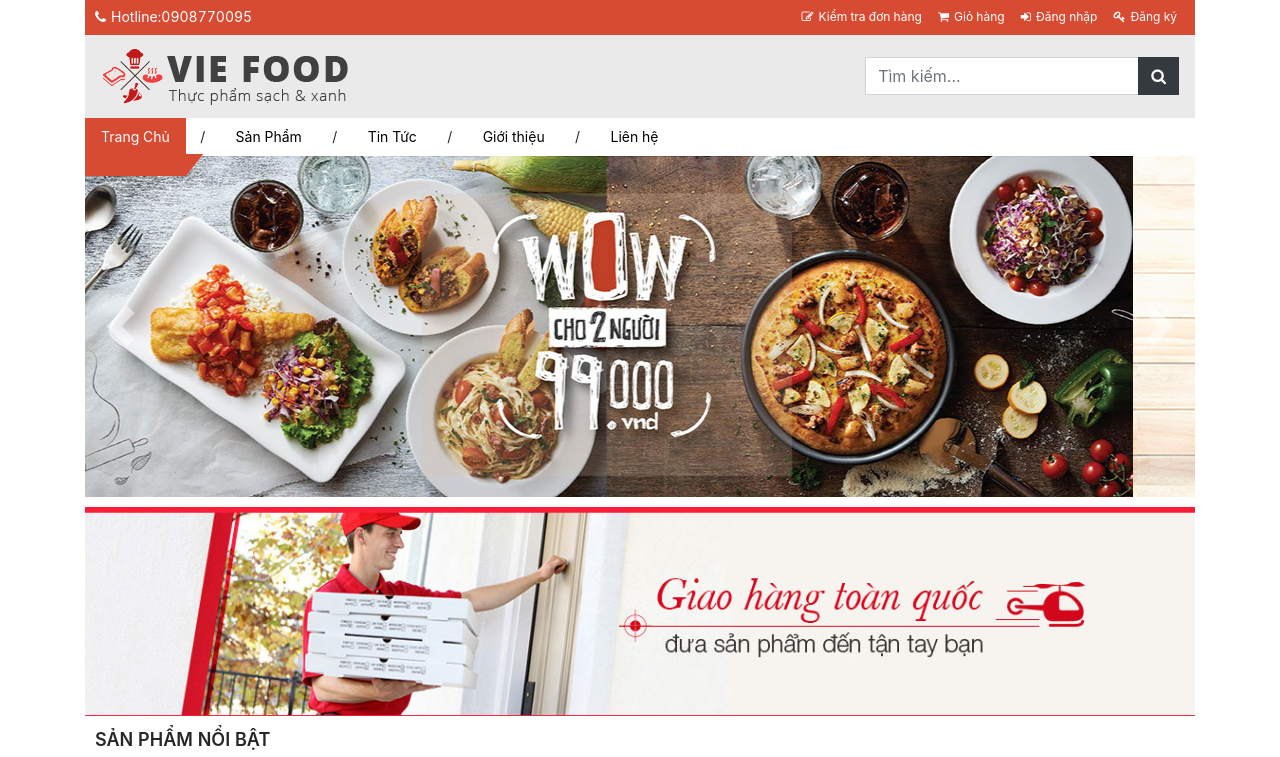
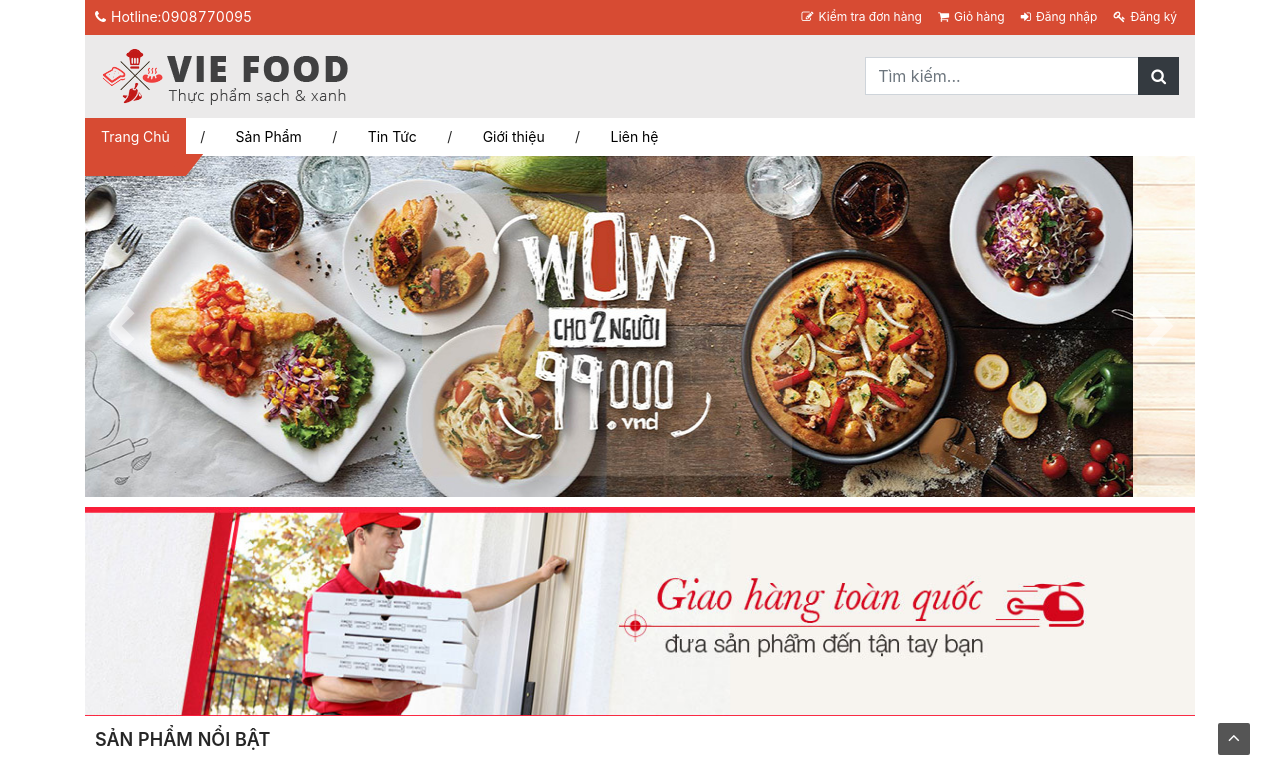
Before and after one commit to xuanthuy78/Vni-Foody-Frontend, a React (Create React App) app: page / in a window 1280 px wide. Shown: the top 757 px of the page. Built offline with nearby package versions, Linux system fonts and the light colour scheme.

Commit message:
scroll back to top in masterLayout

```diff
--- a/src/components/layout/masterLayout/MasterLayout.jsx
+++ b/src/components/layout/masterLayout/MasterLayout.jsx
@@ -10,6 +10,11 @@ export class MasterLayout extends Component {
         <Header></Header>
         <main className="">{childrenWithProps}</main>
         <Footer></Footer>
+        <div className="back-to-top">
+          <button className="btn-top" title="Go to top">
+            <i class="fa fa-angle-up"></i>
+          </button>
+        </div>
       </div>
     )
   }
--- a/src/containers/pages/homePage/HomePage.scss
+++ b/src/containers/pages/homePage/HomePage.scss
@@ -10,6 +10,28 @@ $color-black: black;
       color: white;
       font-size: 16px;
       font-weight: 600;
+    }
+  }
+}
+.back-to-top {
+  .btn-top {
+    // display: none;
+    position: fixed;
+    bottom: 45px;
+    right: 30px;
+    z-index: 99;
+    border: none;
+    outline: none;
+    background-color: #555;
+    color: white;
+    cursor: pointer;
+    padding: 5px 10px;
+    border-radius: 2px;
+    &:hover {
+      background-color: $menu-backgroud;
+    }
+    .fa {
+      font-size: 19px !important;
     }
   }
 }
```
